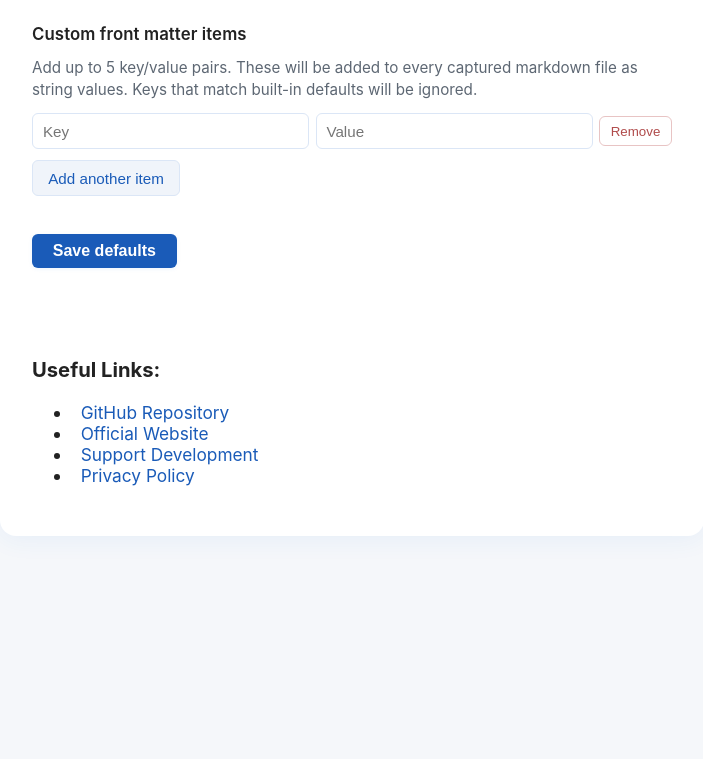
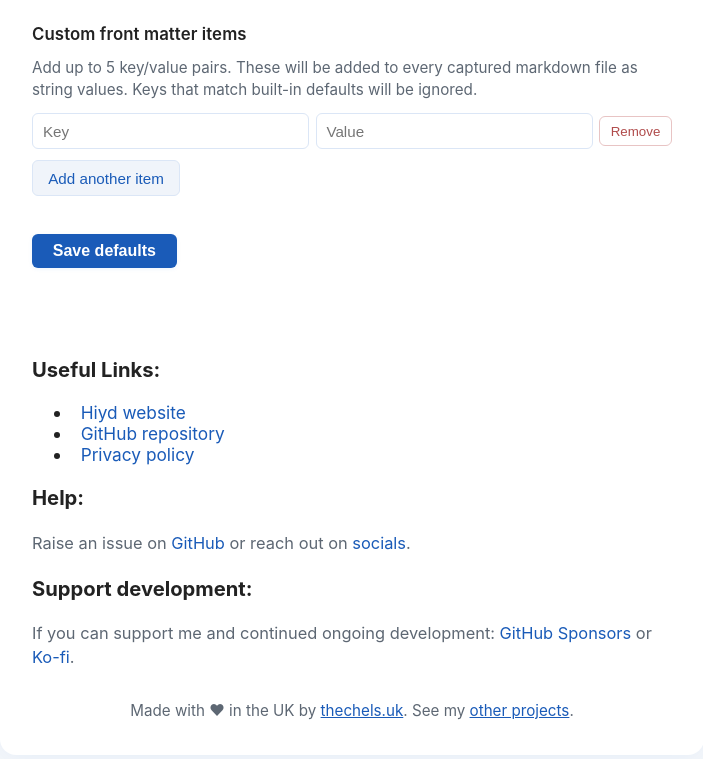
Before and after one commit to thechelsuk/ext-chrome-hiyd, a browser extension: page settings.html in a window 1280 px wide. Shown: the part 571-1330 px from the top of the page, without its empty margins (288-991 px from the left). Before the commit the page ends 1155 px from the top, so only its background shows below. Drawn offline with Linux system fonts and the light colour scheme.

Commit message:
feat: Add support links and store listing
Add help, sponsor and "Made with love in the UK" links to the
settings page and README, point the GitHub link at this repo and
the privacy link at its final URL, and correct README claims the
extension doesn't do. Add the Chrome Web Store listing text and
leave .DS_Store files out of the zip. Bump to 2.0.3.

```diff
--- a/package.json
+++ b/package.json
@@ -1,6 +1,6 @@
 {
   "name": "hiyd-plugin",
-  "version": "2.0.2",
+  "version": "2.0.3",
   "description": "Hiyd browser extension - capture content as a linked quote post in markdown format.",
   "main": "background.js",
   "scripts": {
--- a/settings.html
+++ b/settings.html
@@ -189,6 +189,20 @@
                 transition: color 0.2s;
             }
 
+            .footer {
+                margin-top: 2em;
+                text-align: center;
+            }
+
+            .help-text a,
+            .footer a {
+                color: #1a5bb8;
+            }
+
+            .links .help-text a {
+                margin: 0;
+            }
+
             .links a:hover {
                 color: #14508a;
                 text-decoration: underline;
@@ -244,12 +258,25 @@
             <div class="links">
                 <h3>Useful Links:</h3>
                 <ul>
-                    <li><a href="https://github.com/hiyd-uk/hiyd-extension" target="_blank">GitHub Repository</a></li>
-                    <li><a href="https://hiyd.uk/" target="_blank">Official Website</a></li>
-                    <li><a href="https://ko-fi.com/TheChelsUk" target="_blank">Support Development</a></li>
-                    <li><a href="https://hiyd.uk/privacy" target="_blank">Privacy Policy</a></li>
+                    <li><a href="https://hiyd.uk/" target="_blank">Hiyd website</a></li>
+                    <li><a href="https://github.com/thechelsuk/ext-chrome-hiyd" target="_blank">GitHub repository</a></li>
+                    <li><a href="https://hiyd.uk/privacy/" target="_blank">Privacy policy</a></li>
                 </ul>
+
+                <h3>Help:</h3>
+                <p class="help-text">Raise an issue on <a href="https://github.com/thechelsuk/ext-chrome-hiyd/issues"
+                        target="_blank">GitHub</a> or reach out on <a href="https://links.thechels.uk"
+                        target="_blank">socials</a>.</p>
+
+                <h3>Support development:</h3>
+                <p class="help-text">If you can support me and continued ongoing development:
+                    <a href="https://github.com/sponsors/thechelsuk" target="_blank">GitHub Sponsors</a> or
+                    <a href="https://ko-fi.com/thechelsuk" target="_blank">Ko-fi</a>.</p>
             </div>
+
+            <p class="help-text footer">Made with ♥ in the UK by <a href="https://thechels.uk"
+                    target="_blank">thechels.uk</a>. See my <a href="https://thechels.uk/projects" target="_blank">other
+                    projects</a>.</p>
         </div>
         <script src="settings.js"></script>
     </body>
```
Also changed, not shown: store-listing.md (added, +66 -0 lines), README.md, manifest.json, 2 other files.
